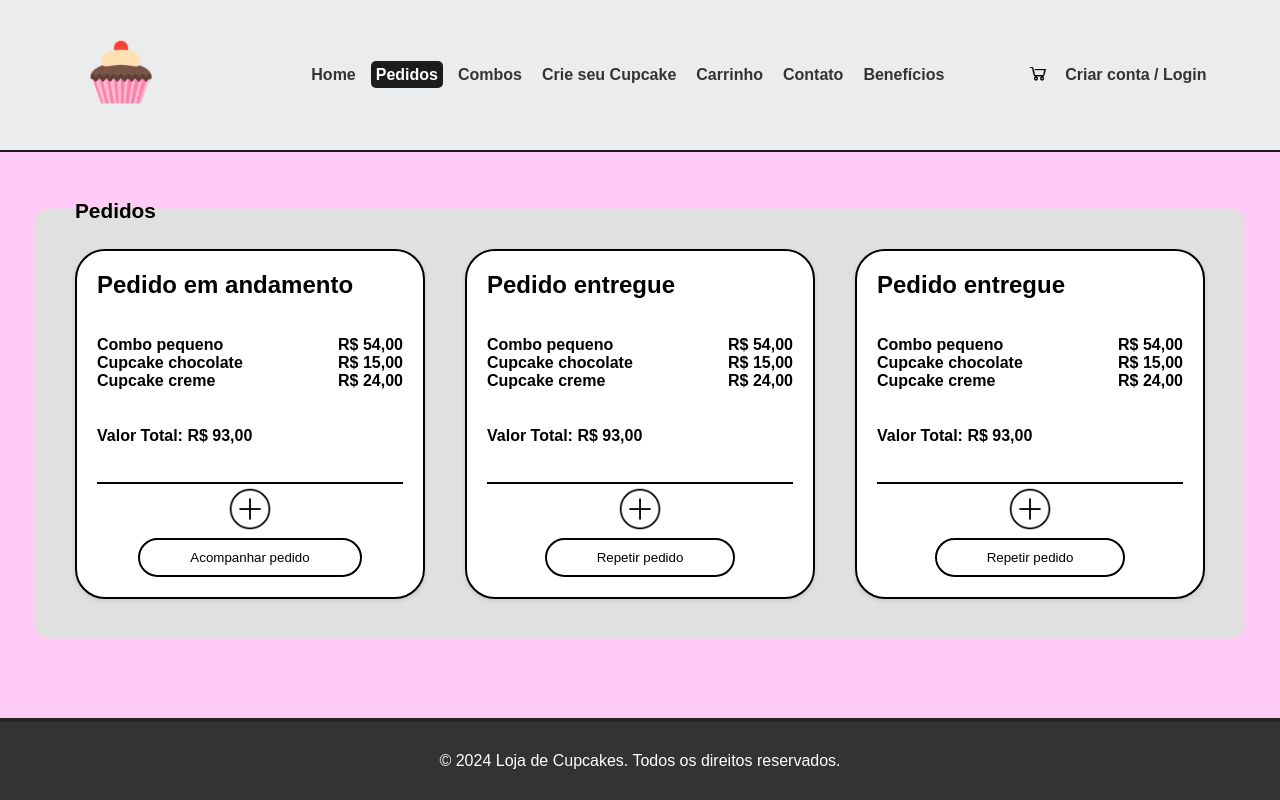
After one commit to Miguel-Aguiar/virtual-cupcake-store, a PHP site: page /pedidos.html in a window 1280 px wide. The commit adds this page. Run offline with PHP 8.4, Linux system fonts and the light colour scheme.

Commit message:
Página Pedidos finalizada

```diff
--- /dev/null
+++ b/View/pedidos.html
@@ -0,0 +1,132 @@
+<!DOCTYPE html>
+<html lang="pt-br">
+<head>
+    <meta charset="UTF-8">
+    <meta name="viewport" content="width=device-width, initial-scale=1.0">
+    <title>Loja de Cupcakes</title>
+
+    <link rel="stylesheet" href="style.css">
+
+    <link rel="shortcut icon" href="./assets/favicon.png" type="image/x-icon">
+
+    <script src="script.js"></script>
+
+</head>
+<body id="Pedidos">
+
+    <header>
+        <nav class="navbar">
+            <div class="logo">
+                <a href="home.html"><img src="./assets/logo.png" alt="Logo" width="96px" /></a>
+            </div>
+            <ul class="menu">
+                <li><a href="home.html">Home</a></li>
+                <li><a class="active" href="pedidos.html">Pedidos</a></li>
+                <li><a href="combos.html">Combos</a></li>
+                <li><a href="criarCupcake.html">Crie seu Cupcake</a></li>
+                <li><a href="carrinho.html">Carrinho</a></li>
+                <li><a href="contato.html">Contato</a></li>
+                <li><a href="beneficios.html">Benefícios</a></li>
+            </ul>
+            <div class="account-area">
+                <div class="cart-icon">
+                    <a href="#" onclick="toggleCart()" ><img src="./assets/carrinhop.png" /></a>
+                </div>
+                <a href="login.html" class="login-link">Criar conta / Login</a>
+            </div>
+        </nav>
+    </header>
+
+    <div id="cart-sidebar" class="cart-sidebar">
+        <h2>Resumo do Carrinho</h2>
+        <div class="cart-pedido">
+            <img src="./assets/cupcake1m.png" alt="">
+            <span>R$ 7.00 <br> Chocolate</span>
+            <div class="qtd">
+                <div>-</div>
+                <div class="center">5</div>
+                <div>+</div>
+            </div>
+        </div>
+        <p class="cart-total">Valor total: R$ </p>
+        <img class="close" onclick="toggleCart()" src="./assets/fechar.png" width="42px">
+    </div>
+
+    <main>
+        <section class="highlight">
+            <div class="highlight-container">
+                <span class="pag">Pedidos</span>
+                <div class="highlight-item">
+                    <h2>Pedido em andamento</h2>
+                    <div class="pedido-produtos">
+                        <div class="produto">
+                            <span>Combo pequeno</span>
+                            <span>R$ 54,00</span>
+                        </div>
+                        <div class="produto">
+                            <span>Cupcake chocolate</span>
+                            <span>R$ 15,00</span>
+                        </div>
+                        <div class="produto">
+                            <span>Cupcake creme</span>
+                            <span>R$ 24,00</span>
+                        </div>
+                    </div>
+                    <span>Valor Total: R$ 93,00</span>
+                    <div class="acompanhar-pedido">
+                        <a href=""><img src="./assets/plus.png" alt="" width="50px"></a>
+                        <button>Acompanhar pedido</button>
+                    </div>
+                </div>
+                <div class="highlight-item">
+                    <h2>Pedido entregue</h2>
+                    <div class="pedido-produtos">
+                        <div class="produto">
+                            <span>Combo pequeno</span>
+                            <span>R$ 54,00</span>
+                        </div>
+                        <div class="produto">
+                            <span>Cupcake chocolate</span>
+                            <span>R$ 15,00</span>
+                        </div>
+                        <div class="produto">
+                            <span>Cupcake creme</span>
+                            <span>R$ 24,00</span>
+                        </div>
+                    </div>
+                    <span>Valor Total: R$ 93,00</span>
+                    <div class="acompanhar-pedido">
+                        <a href=""><img src="./assets/plus.png" alt="" width="50px"></a>
+                        <button>Repetir pedido</button>
+                    </div>
+                </div>
+                <div class="highlight-item">
+                    <h2>Pedido entregue</h2>
+                    <div class="pedido-produtos">
+                        <div class="produto">
+                            <span>Combo pequeno</span>
+                            <span>R$ 54,00</span>
+                        </div>
+                        <div class="produto">
+                            <span>Cupcake chocolate</span>
+                            <span>R$ 15,00</span>
+                        </div>
+                        <div class="produto">
+                            <span>Cupcake creme</span>
+                            <span>R$ 24,00</span>
+                        </div>
+                    </div>
+                    <span>Valor Total: R$ 93,00</span>
+                    <div class="acompanhar-pedido">
+                        <a href=""><img src="./assets/plus.png" alt="" width="50px"></a>
+                        <button>Repetir pedido</button>
+                    </div>
+                </div>
+            </div>
+        </section>
+    </main>
+    <footer class="footer">
+        <p>&copy; 2024 Loja de Cupcakes. Todos os direitos reservados.</p>
+    </footer>
+</body>
+</html>
--- a/View/style.css
+++ b/View/style.css
@@ -59,7 +59,13 @@ header {
     color: #ffa2ff;
 }
 
-#Home a.active {
+#Home a.active,
+#Pedidos a.active,
+#Combos a.active,
+#CrieCupcake a.active,
+#Carrinho a.active,
+#Contato a.active,
+#Beneficios a.active {
     background: #1c1c1c;
     color: white;
     border-radius: 5px;
@@ -181,11 +187,6 @@ main {
     transform: translateX(-50%) translateY(-50%);
 }
 
-.highlight {
-    /* padding: 40px 20px; */
-    /* margin: 50px 0; */
-}
-
 .highlight-container {
     max-width: 1400px;
     margin: 0 auto;
@@ -195,7 +196,7 @@ main {
     grid-template-columns: repeat(4, 1fr);
     gap: 40px;
     justify-content: space-around;
-    border-radius: 8px;
+    border-radius: 15px;
 }
 
 .highlight-item {
@@ -377,3 +378,54 @@ span.pag {
 .register-btn:hover {
     background-color: #0056b3;
 }
+
+/* Pedidos */
+
+#Pedidos .highlight-container {
+    display: flex;
+}
+
+#Pedidos .highlight-item {
+    width: 350px;
+    height: 350px;
+    border-radius: 30px;
+    padding: 20px;
+    text-align: start;
+    justify-content: space-between;
+    align-items: start;
+    border: 2px solid black;
+}
+
+.pedido-produtos {
+    display: flex;
+    flex-wrap: wrap;
+}
+
+.produto {
+    width: 100%;
+    display: flex;
+    justify-content: space-between;
+}
+
+.acompanhar-pedido {
+    width: 100%;
+    border-top: 2px solid #000;
+    display: flex;
+    flex-direction: column;
+    align-items: center;
+    align-self: center;
+}
+
+.acompanhar-pedido button {
+    cursor: pointer;
+    padding: 10px 50px;
+    background-color: white;
+    border: 2px solid black;
+    border-radius: 20px;
+    transition: all 0.2s ease;
+}
+
+.acompanhar-pedido button:hover {
+    background-color: rgb(33, 33, 33);
+    color: white;
+}
```
